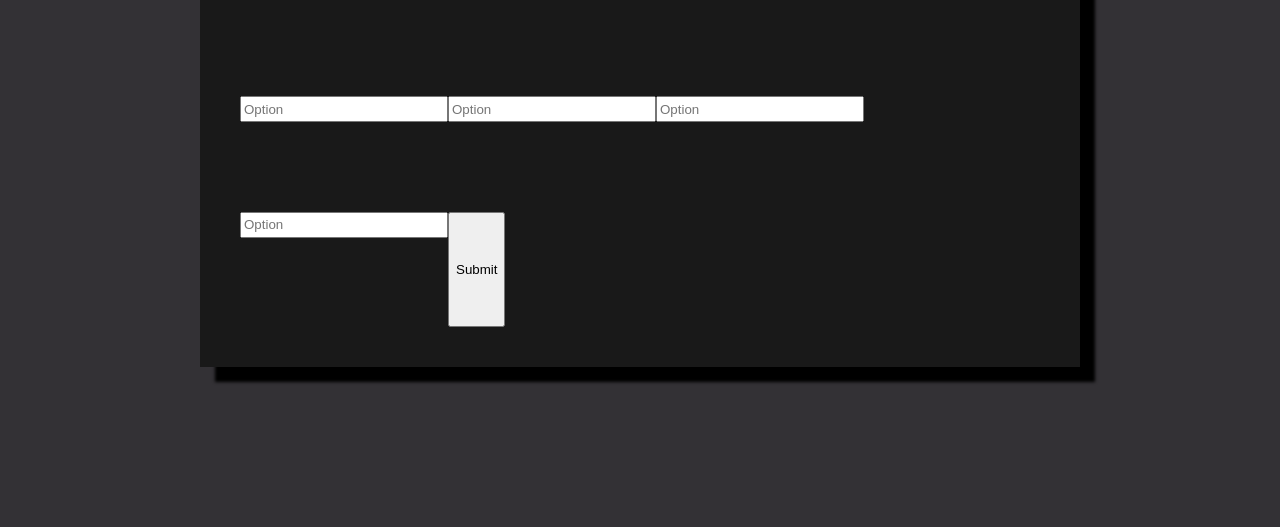
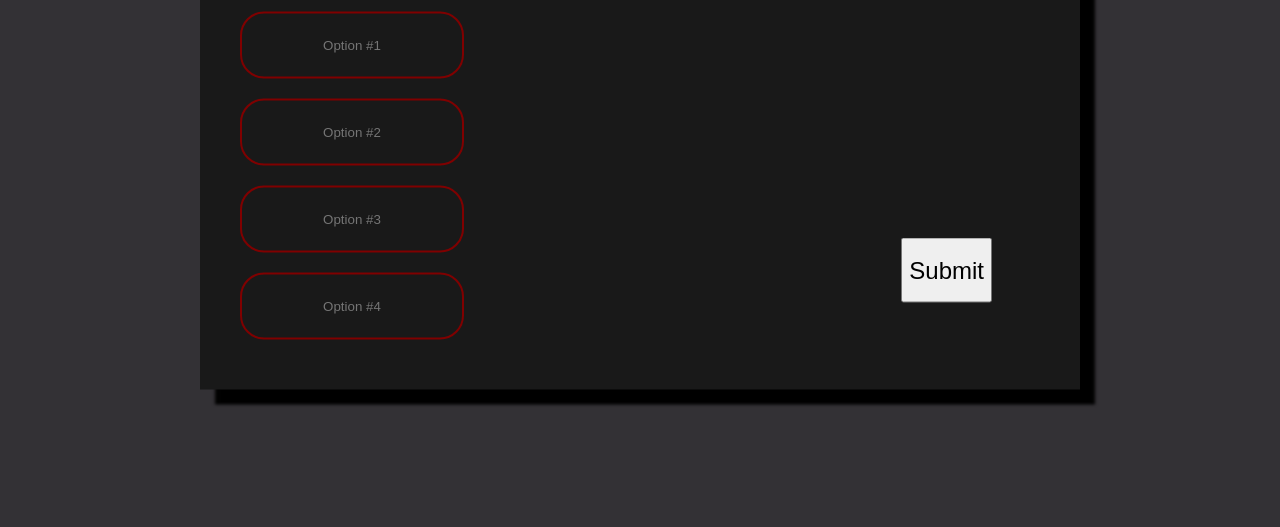
Before and after one commit to EirikSkjerve/pollproject, a plain HTML site: page index.html in a window 1280 px wide. Shown: the part 273-800 px from the top of the page. Drawn offline with Linux system fonts and the light colour scheme.

Commit message:
Css starting to look good

```diff
--- a/Style/style.css
+++ b/Style/style.css
@@ -1,5 +1,6 @@
 body{
     background-color: #333135;
+
 }
 
 header{
@@ -74,7 +75,7 @@ header{
 
     transition: 0.4s;
 }
-meny>li{
+#meny>li{
     padding: 10px;
     font-size: 22px;
 }
@@ -98,8 +99,8 @@ li{
     box-shadow: 15px 15px 3px black;
     display: flex;
     flex-flow: row wrap;
+}
 
-}
 .box h1{
     font-family: sans-serif;
     text-transform: uppercase;
@@ -114,12 +115,43 @@ li{
 }
 .box .option{
     width: 200px;
-    height: 20px;
+    height: 35px;
+    margin: 10px;
+    padding: 2px;
+}
+.box #Options{
     display: flex;
-    flex-direction: column ;
+    flex-direction: column;
 }
 
-.box #submit{
-
+.box #Submit_poll_div{
+    position: absolute;
+    bottom: 16.5%;
+    right: 10%;
+}
+.box #submit_poll{
+    height: 65px;
+    font-family: sans-serif;
+    font-size: 24px;
+}
+.box input[type = "text"]{
+    border:0;
+    background: none;
+    display: block;
+    margin: 10px auto;
+    text-align: center;
+    border: 2px solid #800000;
+    padding: 14px 10px;
+    outline: none;
+    color: white;
+    border-radius: 24px;
+    transition: 0.25s;
 
 }
+.box input[type = "text"]:focus{
+    width: 200%;
+    background-color: #f2f2f2;
+    border: 2px solid #f2f2f2;
+    color: black;
+
+}
--- a/index.html
+++ b/index.html
@@ -31,13 +31,18 @@
         <h1>Form</h1>
         <input type="text" name="" id="main_question" placeholder="Question">
 
+        <div id="Options">
+        <input type="text" name="" class="option" placeholder="Option #1">
+        <input type="text" name="" class="option" placeholder="Option #2">
+        <input type="text" name="" class="option" placeholder="Option #3">
+        <input type="text" name="" class="option" placeholder="Option #4">
+        </div>
+        <div id="Submit_poll_div">
+        <input type="submit" name="" id="submit_poll" value="Submit">
+    </div>
 
-        <input type="text" name="" class="option" placeholder="Option">
-        <input type="text" name="" class="option" placeholder="Option">
-        <input type="text" name="" class="option" placeholder="Option">
-        <input type="text" name="" class="option" placeholder="Option">
 
-        <input type="submit" name="" id="submit" value="Submit">
+
 </main>
 <footer></footer>
 
```
Also changed, not shown: 1 other file.
